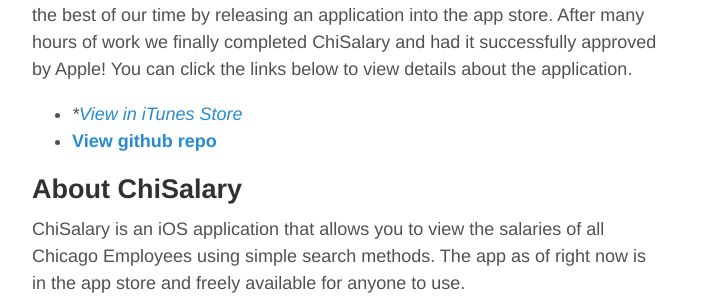
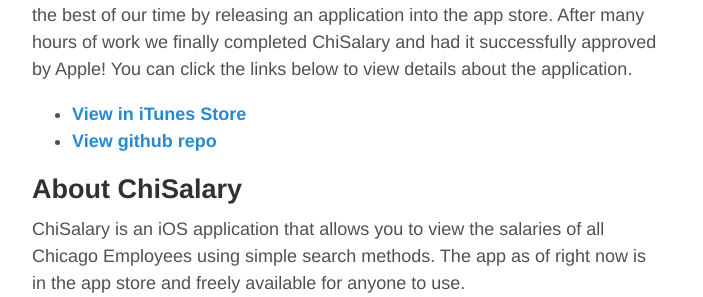
Before and after one commit to bgolde5/bgolde5.github.io, a Jekyll site: the page built from _posts/2016-01-14-chicago-salaries-ios-application.md, in a window 1280 px wide. Shown: the part 276-573 px from the top of the page, without its empty margins (293-996 px from the left). Built offline with Jekyll 4.4.1, drawn with Linux system fonts in a browser that asks for light colours; comment, search, counter and statistics services are not loaded.

Commit message:
fixed markdown

```diff
--- a/_posts/2016-01-14-chicago-salaries-ios-application.md
+++ b/_posts/2016-01-14-chicago-salaries-ios-application.md
@@ -7,7 +7,7 @@
 ## Introduction
 Over the winter break, my good friend Oliver San Juan and I wanted to make the best of our time by releasing an application into the app store. After many hours of work we finally completed ChiSalary and had it successfully approved by Apple! You can click the links below to view details about the application.
 
-* **<a href="http://www.tinyurl.com/chisalary" target="_blank">View in iTunes Store</a>*
+* **<a href="http://www.tinyurl.com/chisalary" target="_blank">View in iTunes Store</a>**
 * **<a href="http://www.chisalaryapp.com" target="_blank">View github repo</a>**
 
 ## About ChiSalary
```
